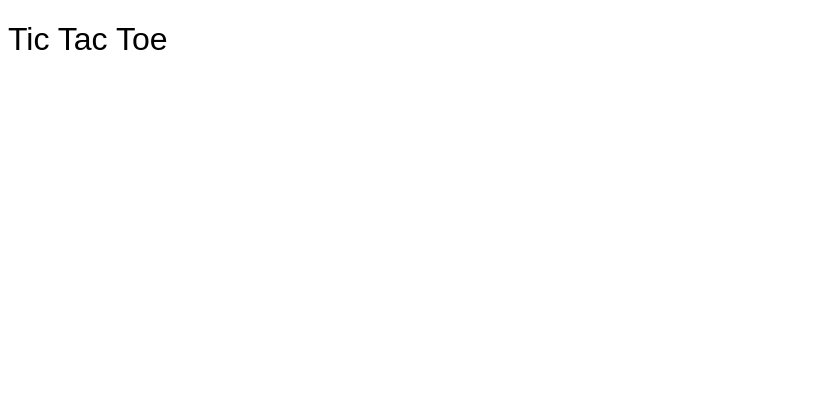
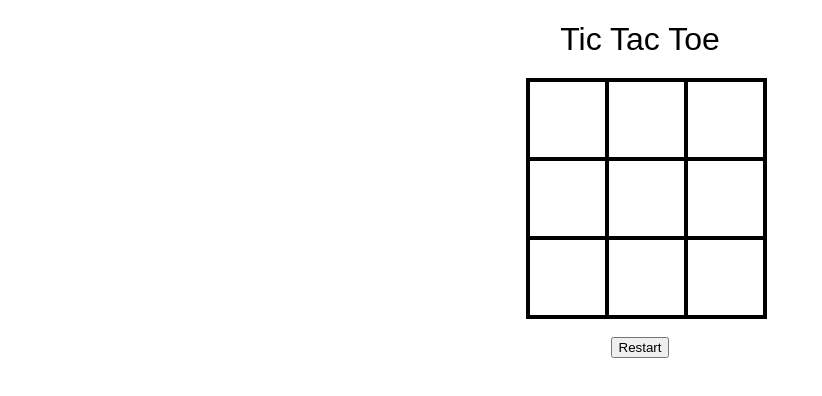
Before and after one commit to welljones/tic-tac-toe, a plain HTML site: page index.html in a window 1280 px wide. Shown: the whole page, without its empty margins (0-822 px from the left). Drawn offline with Linux system fonts and the light colour scheme; a web font is replaced by a local one.

Commit message:
Initializing design v32

```diff
--- a/index.html
+++ b/index.html
@@ -10,7 +10,19 @@
 <body>
     <div id="game-container">
         <h1>Tic Tac Toe</h1>
-
+        <div id="cellContainer">
+            <div cellIndex="0" class="cell"></div>
+            <div cellIndex="1" class="cell"></div>
+            <div cellIndex="2" class="cell"></div>
+            <div cellIndex="3" class="cell"></div>
+            <div cellIndex="4" class="cell"></div>
+            <div cellIndex="5" class="cell"></div>
+            <div cellIndex="6" class="cell"></div>
+            <div cellIndex="7" class="cell"></div>
+            <div cellIndex="8" class="cell"></div>
+        </div>
+        <h2 id="statusText"></h2>
+        <button id="restartBtn">Restart</button>
     </div>
 
     <script src="index.js"></script>
--- a/style.css
+++ b/style.css
@@ -5,3 +5,25 @@
   font-weight: 400;
   font-style: normal;
 }
+
+.cell{
+  width: 75px;
+  height: 75px;
+  border: 2px solid;
+  box-shadow: 0 0 0 2px;
+  line-height: 75px;
+  font-size: 50px;
+  cursor: pointer;
+}
+
+#game-container{
+  font-family: "Anta", sans-serif;
+  text-align: center;
+}
+
+#cellContainer{
+  display: grid;
+  grid-template-columns: repeat(3, auto);
+  width: 225px;
+  margin: auto;
+}
```
